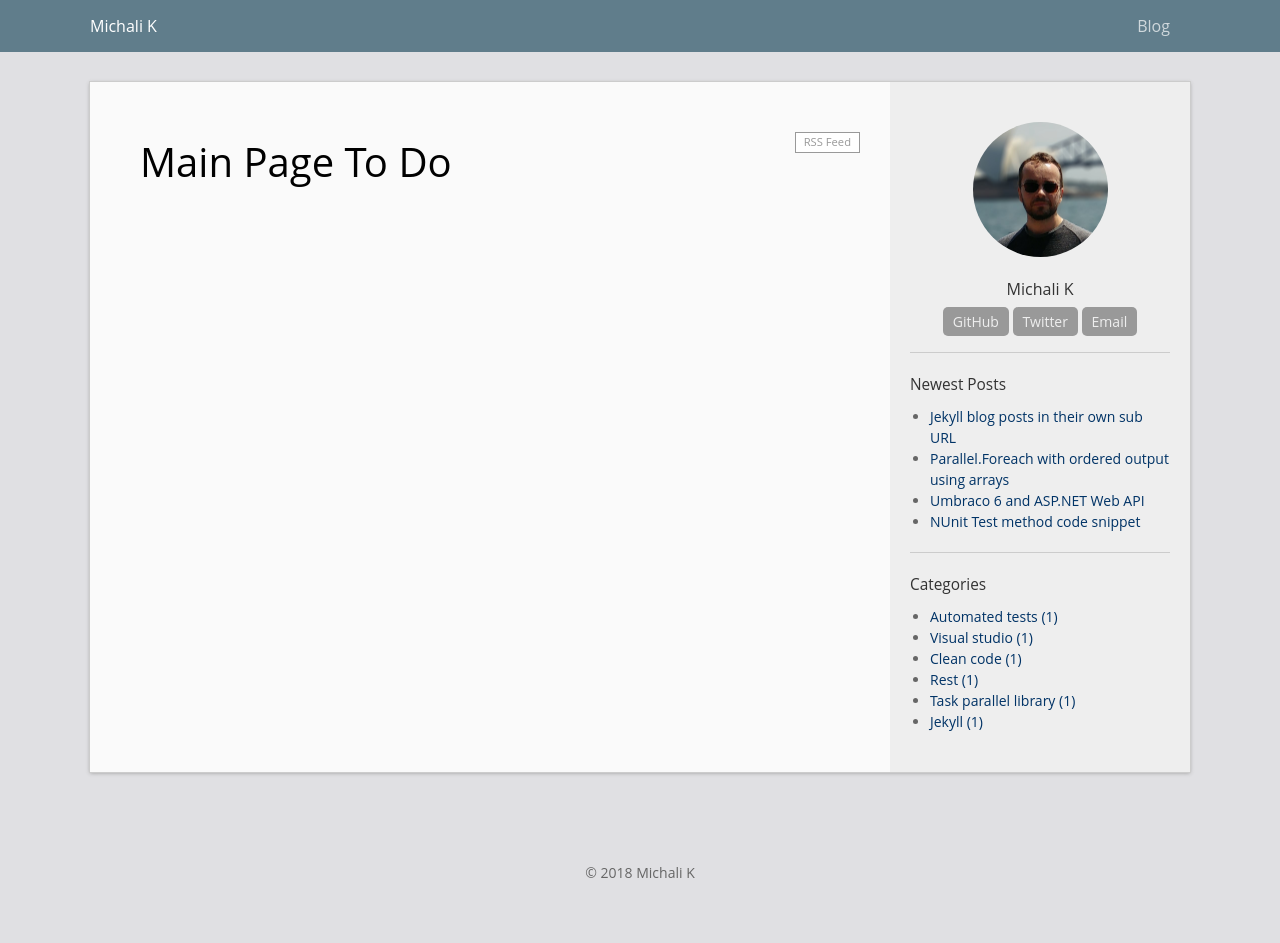
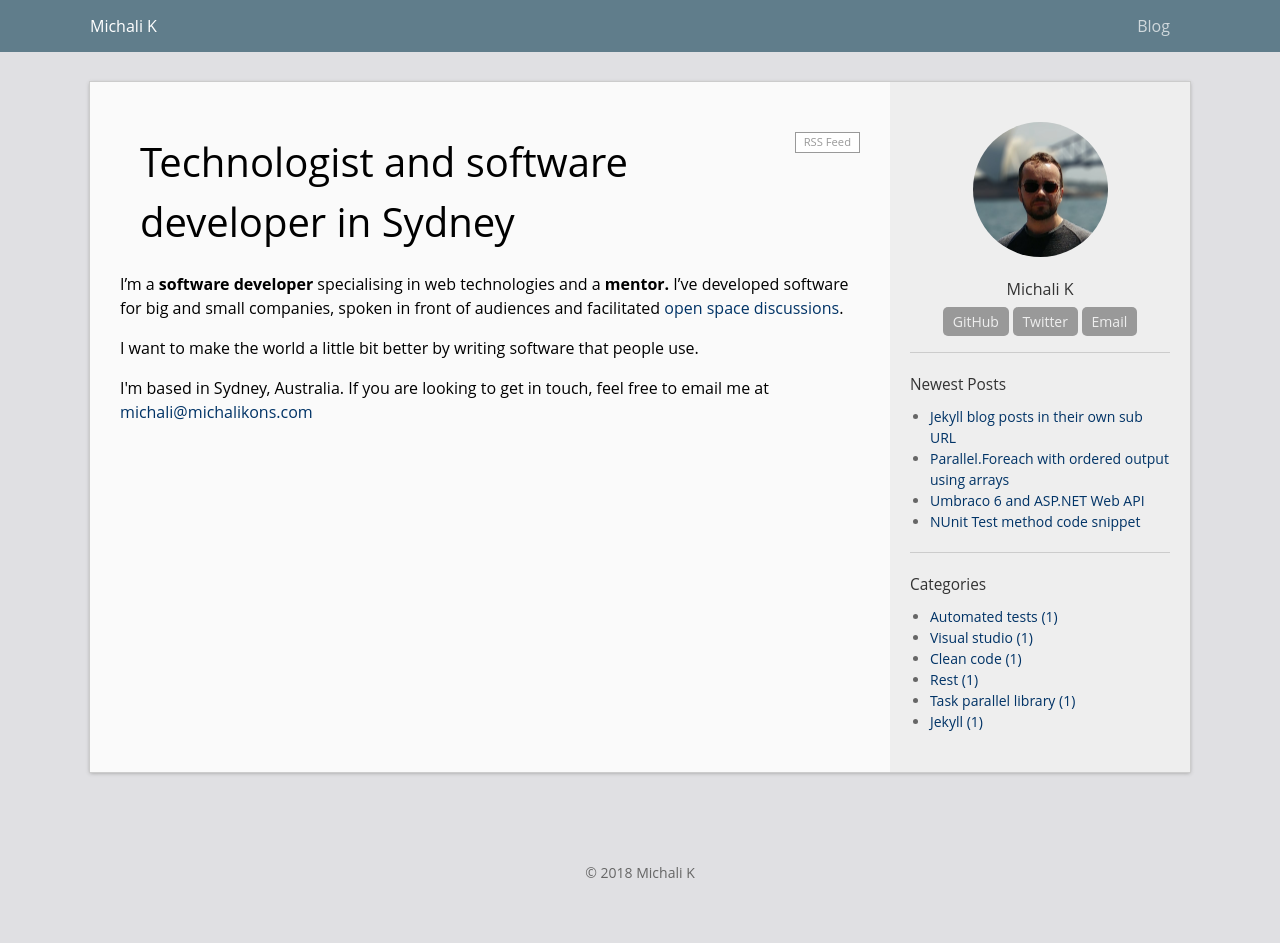
Before and after one commit to michali/blog, a Jekyll site: the page built from index.html, in a window 1280 px wide. Built offline with Jekyll 4.4.1, drawn with Linux system fonts in a browser that asks for light colours.

Commit message:
Index / about page

```diff
--- a/index.html
+++ b/index.html
@@ -4,8 +4,12 @@ layout: default
 
 <div class="home">
   <a class="rss-link" href="{{ "/feed.xml" | prepend: site.baseurl }}">RSS Feed</a>
-  <h1 class="page-heading">Main Page To Do</h1>
+  <h1 class="page-heading">Technologist and software developer in Sydney</h1>
 
+<p>I’m a <strong>software developer</strong> specialising in web technologies and a <strong>mentor.</strong> I’ve developed software for big and small companies, spoken in front of audiences and facilitated <a href="https://martinfowler.com/bliki/OpenSpace.html">open space discussions</a>.</p>
 
+<p>I want to make the world a little bit better by writing software that people use.</p>
+
+<p>I'm based in Sydney, Australia. If you are looking to get in touch, feel free to email me at <a href="maito:michali@michalikons.com">michali@michalikons.com</a></p>
 
 </div>
```
